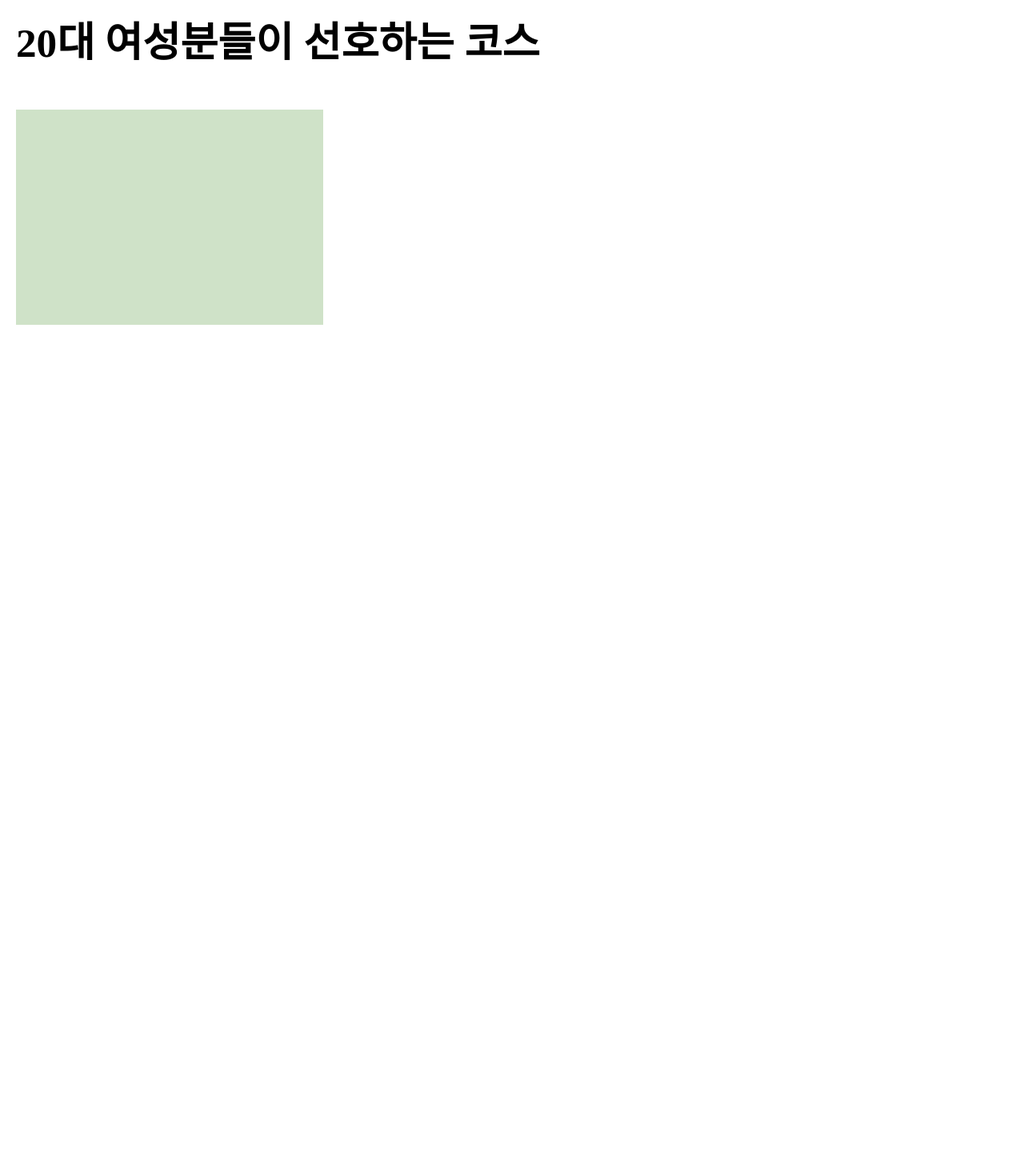
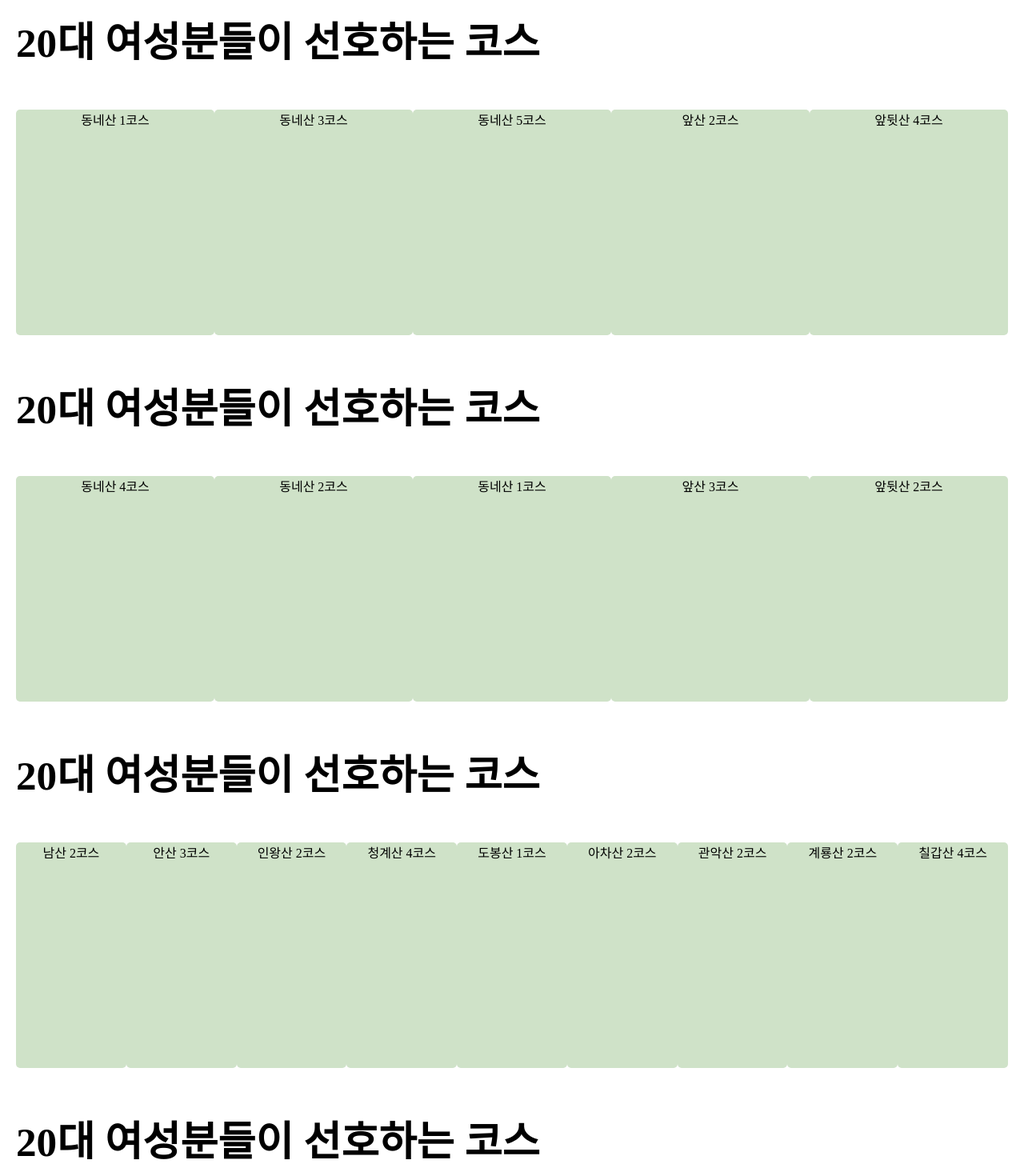
Before and after one commit to kimtjddnr/sansam, a React (Create React App) app in the folder front/: page /main in a window 1280 px wide. Shown: the part 440-1910 px from the top of the page at 80% size. Before the commit the page ends 846 px from the top, so only its background shows below. Built offline with nearby package versions, Linux system fonts and the light colour scheme; the HTML template or start-up script is replaced by a standard one; a web font is replaced by a local one.

Commit message:
feat: detaching Axios Requests, modify mainSlice, save to axios response store, showing the list of recommendations

```diff
--- /dev/null
+++ b/front/public/dummy/EasyCourse.json
@@ -0,0 +1,11 @@
+[
+  {
+    "courses": [
+      "동네산 4코스",
+      "동네산 2코스",
+      "동네산 1코스",
+      "앞산 3코스",
+      "앞뒷산 2코스"
+    ]
+  }
+]
--- /dev/null
+++ b/front/public/dummy/GenderAge.json
@@ -0,0 +1,13 @@
+[
+  {
+    "userAge": 20,
+    "userGender": "여성",
+    "courses": [
+      "동네산 1코스",
+      "동네산 3코스",
+      "동네산 5코스",
+      "앞산 2코스",
+      "앞뒷산 4코스"
+    ]
+  }
+]
--- /dev/null
+++ b/front/public/dummy/HardCourse.json
@@ -0,0 +1,11 @@
+[
+  {
+    "courses": [
+      "지리산 1코스",
+      "팔공산 3코스",
+      "소백산 2코스",
+      "한라산 2코스",
+      "치악산 4코스"
+    ]
+  }
+]
--- /dev/null
+++ b/front/public/dummy/NormalCourse.json
@@ -0,0 +1,15 @@
+[
+  {
+    "courses": [
+      "남산 2코스",
+      "안산 3코스",
+      "인왕산 2코스",
+      "청계산 4코스",
+      "도봉산 1코스",
+      "아차산 2코스",
+      "관악산 2코스",
+      "계룡산 2코스",
+      "칠갑산 4코스"
+    ]
+  }
+]
--- a/front/src/Pages/Main/List.tsx
+++ b/front/src/Pages/Main/List.tsx
@@ -1,5 +1,7 @@
 import styled from "styled-components";
 import ListItem from "./ListItem";
+import { useAppSelector } from "../../store/hooks";
+import { ItemInfo } from "../../store/mainSlice";
 
 const StyledDiv = styled.div`
   padding-left: 20px;
@@ -13,10 +15,31 @@ const StyledH = styled.p`
 `;
 
 function List() {
+  // store에 저장된 각 코스정보를 useSelector로 받아온다!
+  const genderAge: Array<ItemInfo> = useAppSelector(
+    state => state.main.genderAge
+  );
+  const easyCourse: Array<ItemInfo> = useAppSelector(
+    state => state.main.easyCourse
+  );
+  const normalCourse: Array<ItemInfo> = useAppSelector(
+    state => state.main.normalCourse
+  );
+  const hardCourse: Array<ItemInfo> = useAppSelector(
+    state => state.main.hardCourse
+  );
+
   return (
     <StyledDiv className="List">
       <StyledH>김머끄님을 위한 추천코스</StyledH>
-      <ListItem />
+      <ListItem
+        userAge={genderAge[0].userAge}
+        userGender={genderAge[0].userGender}
+        courses={genderAge[0].courses}
+      />
+      <ListItem courses={easyCourse[0].courses} />
+      <ListItem courses={normalCourse[0].courses} />
+      <ListItem courses={hardCourse[0].courses} />
     </StyledDiv>
   );
 }
--- a/front/src/Pages/Main/ListItem.tsx
+++ b/front/src/Pages/Main/ListItem.tsx
@@ -1,4 +1,5 @@
 import styled from "styled-components";
+import { ItemInfo } from "../../store/mainSlice";
 
 const StyledH = styled.p`
   font-family: "GmarketSansLight";
@@ -7,21 +8,27 @@ const StyledH = styled.p`
   text-align: left;
 `;
 
+const StyledDiv = styled.div`
+  display: flex;
+`;
+
 const StyledCard = styled.div`
   width: 30vw;
-  height: 7vw;
+  height: 22vw;
   background-color: #cfe2c8;
+  border: none;
+  border-radius: 5px;
 `;
 
-function ListItem() {
+function ListItem({ userAge, userGender, courses }: ItemInfo) {
   return (
     <div className="ListItem">
       <StyledH>20대 여성분들이 선호하는 코스</StyledH>
-      <div>
-        <StyledCard></StyledCard>
-        <StyledCard></StyledCard>
-        <StyledCard></StyledCard>
-      </div>
+      <StyledDiv>
+        {courses.map(course => (
+          <StyledCard key={course}>{course}</StyledCard>
+        ))}
+      </StyledDiv>
     </div>
   );
 }
--- a/front/src/Pages/Main/Main.tsx
+++ b/front/src/Pages/Main/Main.tsx
@@ -3,6 +3,13 @@ import List from "./List";
 import axios from "axios";
 import { useEffect, useState } from "react";
 import MainBtn from "./MainBtn";
+import { useAppDispatch, useAppSelector } from "../../store/hooks";
+import {
+  changeGenderAge,
+  changeEasyCourse,
+  changeNormalCourse,
+  changeHardCourse,
+} from "../../store/mainSlice";
 
 const StyledH = styled.p`
   font-family: "GmarketSansLight";
@@ -11,12 +18,35 @@ const StyledH = styled.p`
 `;
 
 function Main() {
+  // dispatch 사용하기 위해 정의해주기
+  const dispatch = useAppDispatch();
+
+  // 처음 마운트 됐을 때
   useEffect(() => {
-    const getRecommendList = async () => {
-      const res = await axios.get("/dummy/ListItemData.json");
-      console.log(res.data);
+    // 1. 성별, 나이에 맞는 코스 정보 받아와서 store에 저장해주기
+    const getGenderAge = async () => {
+      const res = await axios.get("/dummy/GenderAge.json");
+      dispatch(changeGenderAge(res.data));
     };
-    getRecommendList();
+    // 2. Easy 코스 정보 받아와서 store에 저장해주기
+    const getEasyCourse = async () => {
+      const res = await axios.get("/dummy/EasyCourse.json");
+      dispatch(changeEasyCourse(res.data));
+    };
+    // 3. Normal 코스 정보 받아와서 store에 저장해주기
+    const getNormalCourse = async () => {
+      const res = await axios.get("/dummy/NormalCourse.json");
+      dispatch(changeNormalCourse(res.data));
+    };
+    // 4. Hard 코스 정보 받아와서 store에 저장해주기
+    const getHardCourse = async () => {
+      const res = await axios.get("/dummy/HardCourse.json");
+      dispatch(changeHardCourse(res.data));
+    };
+    getGenderAge();
+    getEasyCourse();
+    getNormalCourse();
+    getHardCourse();
   }, []);
 
   return (
--- a/front/src/store/mainSlice.tsx
+++ b/front/src/store/mainSlice.tsx
@@ -1,22 +1,66 @@
 import { createSlice, PayloadAction } from "@reduxjs/toolkit";
 
+export interface ItemInfo {
+  userAge?: number;
+  userGender?: string;
+  courses: Array<string>;
+}
+
 interface MainState {
-  courseData: Array<Object>;
+  genderAge: ItemInfo[];
+  easyCourse: ItemInfo[];
+  normalCourse: ItemInfo[];
+  hardCourse: ItemInfo[];
 }
 
 const initialState: MainState = {
-  courseData: [],
+  genderAge: [
+    {
+      userAge: 0,
+      userGender: "",
+      courses: [],
+    },
+  ],
+  easyCourse: [
+    {
+      courses: [],
+    },
+  ],
+  normalCourse: [
+    {
+      courses: [],
+    },
+  ],
+  hardCourse: [
+    {
+      courses: [],
+    },
+  ],
 };
 
 export const mainSlice = createSlice({
   name: "main",
   initialState,
   reducers: {
-    changeCourse: (state, action: PayloadAction<Array<Object>>) => {
-      state.courseData = action.payload;
+    changeGenderAge: (state, action: PayloadAction<ItemInfo[]>) => {
+      state.genderAge = action.payload;
+    },
+    changeEasyCourse: (state, action: PayloadAction<ItemInfo[]>) => {
+      state.easyCourse = action.payload;
+    },
+    changeNormalCourse: (state, action: PayloadAction<ItemInfo[]>) => {
+      state.normalCourse = action.payload;
+    },
+    changeHardCourse: (state, action: PayloadAction<ItemInfo[]>) => {
+      state.hardCourse = action.payload;
     },
   },
 });
 
-export const { changeCourse } = mainSlice.actions;
+export const {
+  changeGenderAge,
+  changeEasyCourse,
+  changeNormalCourse,
+  changeHardCourse,
+} = mainSlice.actions;
 export default mainSlice.reducer;
--- a/front/src/store/store.tsx
+++ b/front/src/store/store.tsx
@@ -1,7 +1,10 @@
 import { configureStore } from "@reduxjs/toolkit";
+import mainReducer from "./mainSlice";
 
 export const store = configureStore({
-  reducer: {},
+  reducer: {
+    main: mainReducer,
+  },
 });
 
 export type RootState = ReturnType<typeof store.getState>;
```
